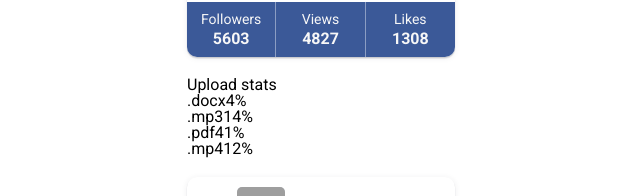
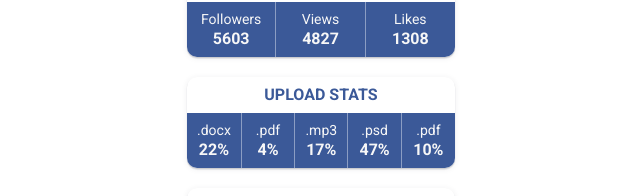
Before and after one commit to livegp/goit-react-hw-01-components, a React (Create React App) app: page / in a window 1280 px wide. Shown: the part 337-533 px from the top of the page, without its empty margins (319-959 px from the left). Built offline with nearby package versions, Linux system fonts and the light colour scheme; grey boxes are pictures that could not be loaded.

Commit message:
Statistics

```diff
--- a/src/components/Statistics/Statistics.jsx
+++ b/src/components/Statistics/Statistics.jsx
@@ -1,39 +1,32 @@
 import React from 'react';
 import PropTypes from 'prop-types';
-import data from 'data/data';
+import { Container, Label, List, Percentage, Title } from './Statistics.styled';
 
-const Statistics = props => {
+const Statistics = ({ stats, title }) => {
   return (
-    <section
-      class="statistics"
-      title="Upload stats"
-      stats={data}>
-      <h2 class="title">Upload stats</h2>
-      <ul class="stat-list">
-        <li class="item">
-          <span class="label">.docx</span>
-          <span class="percentage">4%</span>
-        </li>
-        <li class="item">
-          <span class="label">.mp3</span>
-          <span class="percentage">14%</span>
-        </li>
-        <li class="item">
-          <span class="label">.pdf</span>
-          <span class="percentage">41%</span>
-        </li>
-        <li class="item">
-          <span class="label">.mp4</span>
-          <span class="percentage">12%</span>
-        </li>
-      </ul>
-    </section>
+    <Container>
+      <Title>{title}</Title>
+      <List>
+        {stats.map(({ id, label, percentage }) => (
+          <li key={id}>
+            <Label>{label}</Label>
+            <Percentage>{percentage}%</Percentage>
+          </li>
+        ))}
+      </List>
+    </Container>
   );
 };
 
 Statistics.propTypes = {
-  title: PropTypes.string,
-  stats: PropTypes.array.isRequired,
+  title: PropTypes.string.isRequired,
+  stats: PropTypes.arrayOf(
+    PropTypes.exact({
+      id: PropTypes.string.isRequired,
+      label: PropTypes.string.isRequired,
+      percentage: PropTypes.number.isRequired,
+    })
+  ),
 };
 
 export default Statistics;
--- a/src/components/Statistics/Statistics.styled.js
+++ b/src/components/Statistics/Statistics.styled.js
@@ -0,0 +1,52 @@
+import styled from 'styled-components';
+
+export const Container = styled.section`
+  color: #3b5998;
+  display: flex;
+  flex-direction: column;
+  margin: 0 auto;
+  text-align: center;
+  border-radius: 10px;
+  background-color: #fff;
+  box-shadow: 0 1px 6px rgb(46 47 66 / 8%), 0 1px 1px rgb(46 47 66 / 16%),
+    0 2px 1px rgb(46 47 66 / 8%);
+`;
+
+export const Title = styled.h2`
+  margin-top: 10px;
+  font-weight: 700;
+  text-transform: uppercase;
+`;
+
+export const List = styled.ul`
+  margin-top: 10px;
+  display: grid;
+  grid-template-columns: repeat(5, 1fr);
+  background-color: #3b5998;
+  color: #f7f7f7;
+  border-radius: 0 0 10px 10px;
+  margin-top: 10px;
+
+  li {
+    display: flex;
+    align-items: center;
+    justify-content: center;
+    flex-wrap: wrap;
+    padding: 10px;
+    gap: 5px;
+  }
+
+  li:not(:last-child) {
+    border-right: 1px solid #8b9dc3;
+  }
+`;
+
+export const Label = styled.span`
+  font-size: 14px;
+`;
+
+export const Percentage = styled.span`
+  text-align: center;
+  display: block;
+  font-weight: bold;
+`;
```
